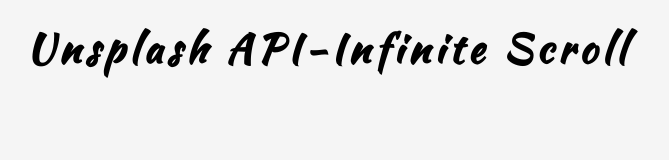
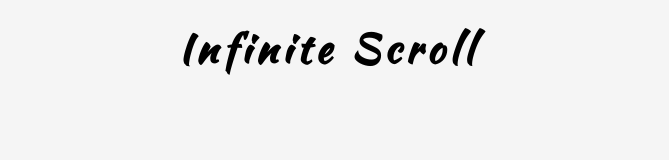
Before and after one commit to anurandc/Infinity-Scroll, a plain HTML site: page index.html in a window 1280 px wide. Shown: the whole page, without its empty margins (312-981 px from the left). Drawn offline with Linux system fonts and the light colour scheme.

Commit message:
changing the title

```diff
--- a/index.html
+++ b/index.html
@@ -8,7 +8,7 @@
 </head>
 <body>
 	<!-- title -->
-	<h1>Unsplash API-Infinite Scroll</h1>
+	<h1>Infinite Scroll</h1>
 	<!-- loader -->
 	<div class="loader" id="loader" hidden>
 		<img src="loader.svg" alt="Loading">
```
